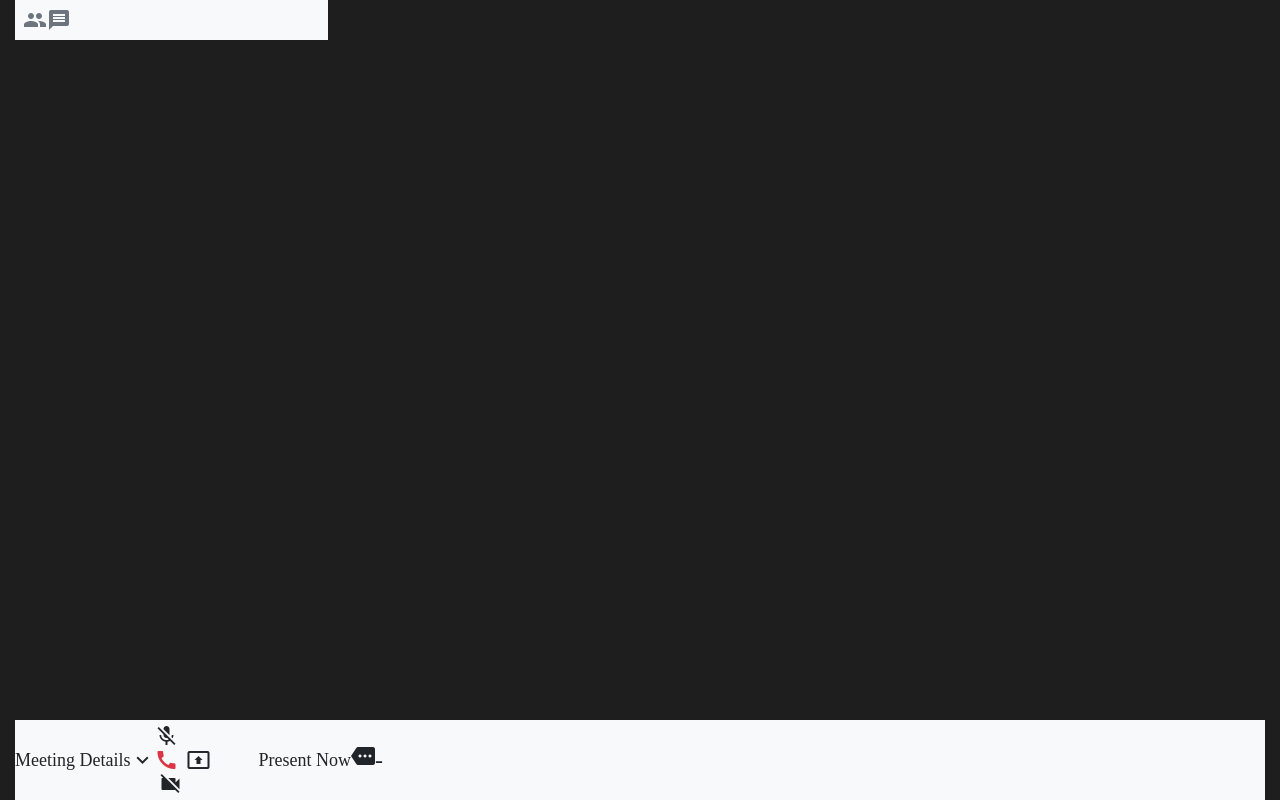
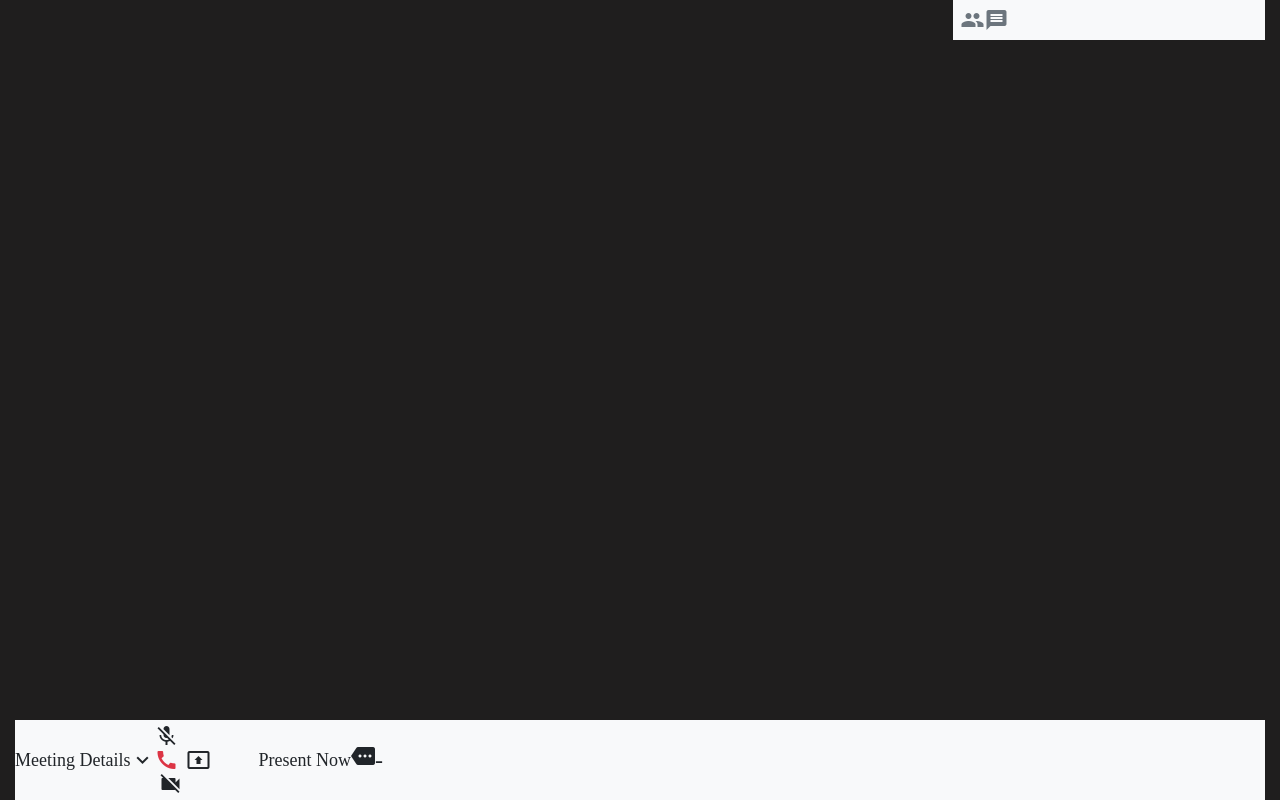
Before and after one commit to Akash3121/VirtualSync, a website: page index.html in a window 1280 px wide. Drawn offline with Linux system fonts and the light colour scheme.

Commit message:
Update style.css

```diff
--- a/public/Assets/css/style.css
+++ b/public/Assets/css/style.css
@@ -67,3 +67,7 @@ textarea:focus, input:focus{
     flex: 1 1 250px; /* flex-grow, flex-shrink, flex basis */
     border: 1px solid white;
 }
+.g-top-left{
+    position: absolute;
+    right: 0;
+}
```
